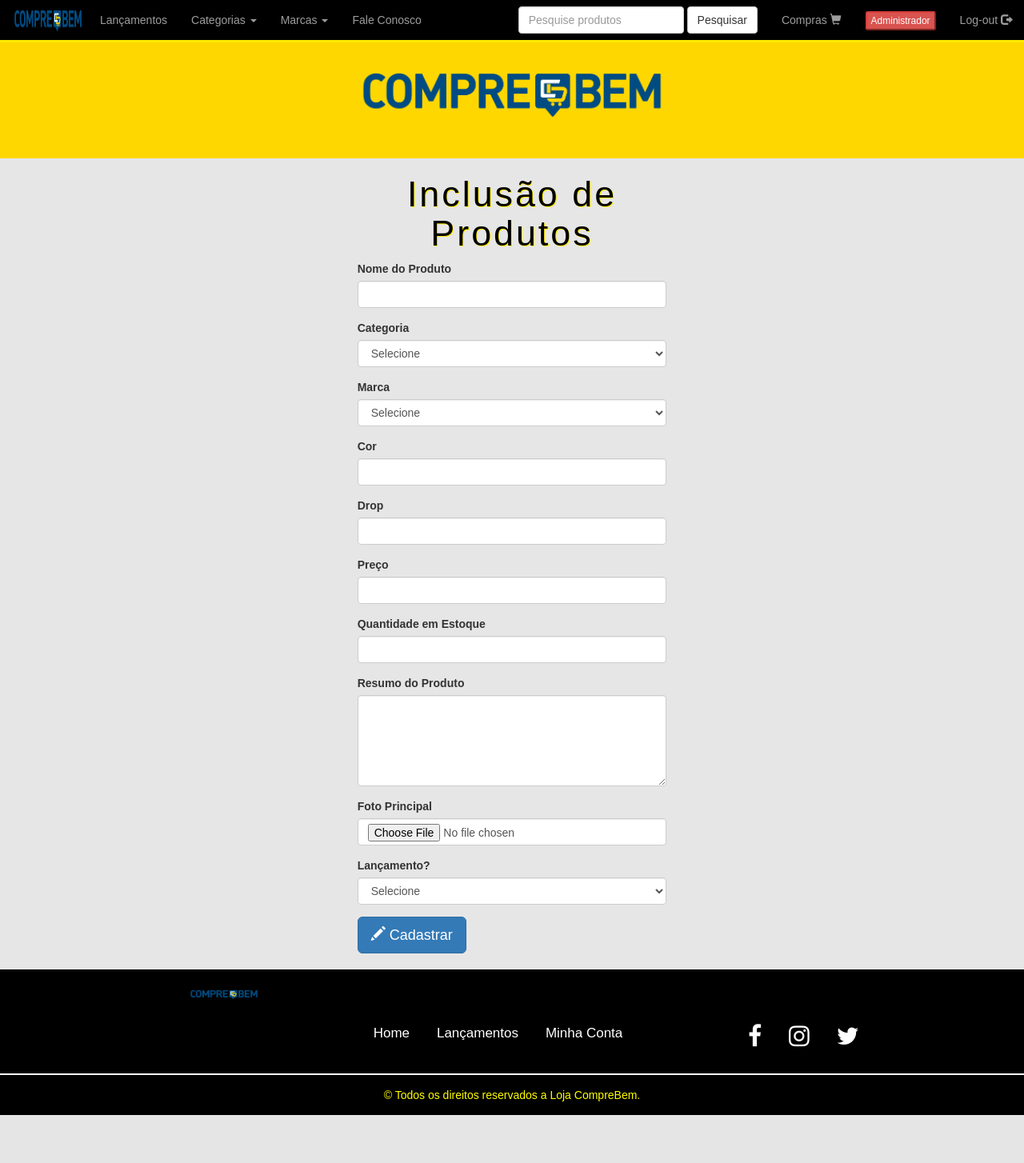
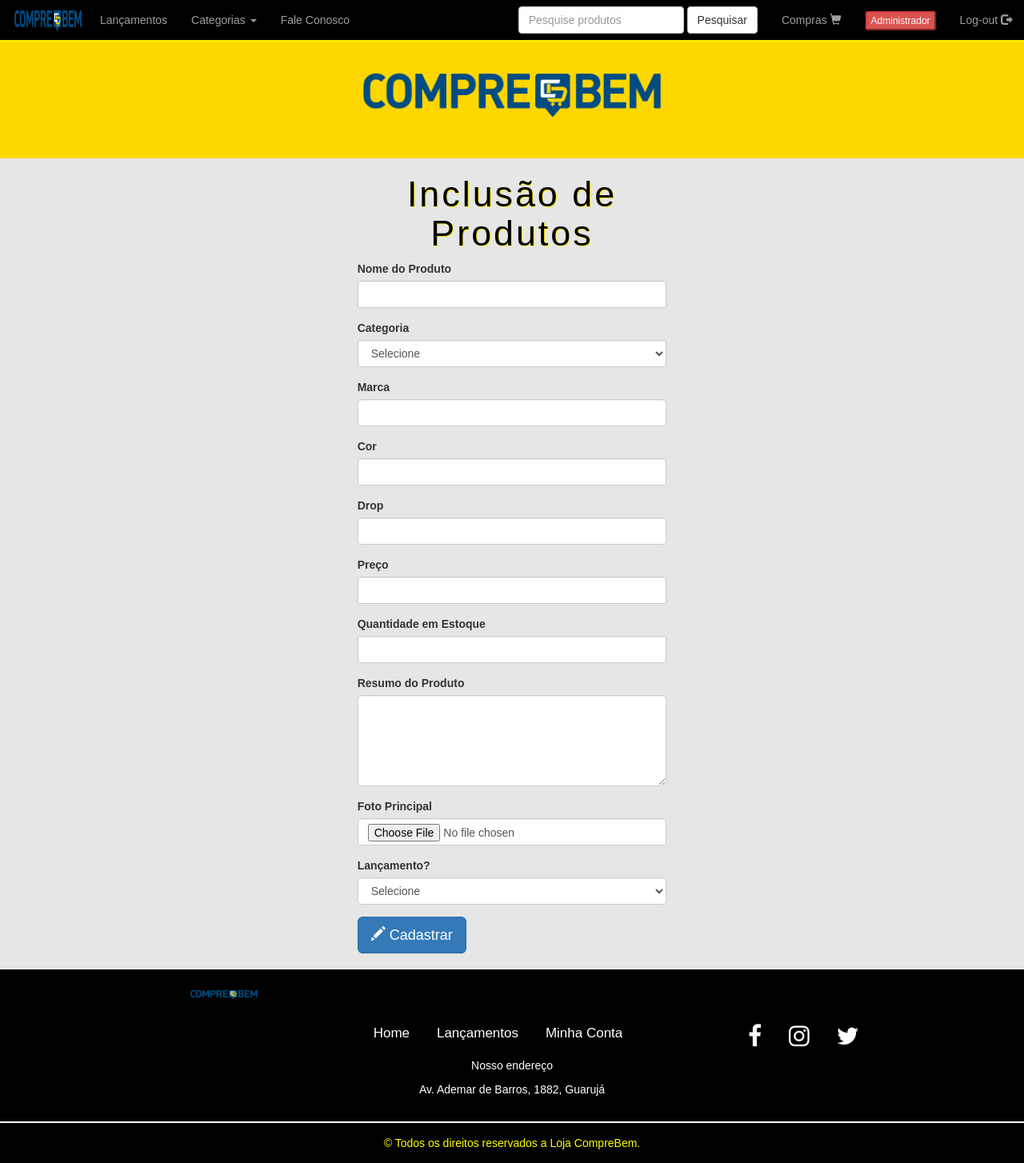
Before and after one commit to Brunavds/Comprebem, a PHP site: page /formProduto.php in a window 1280 px wide. Shown: the whole page at 80% size. Before the commit the page ends 1394 px from the top, so only its background shows below. Run offline with PHP 8.4, Linux system fonts and the light colour scheme; a user stored in the database is signed in; data comes from the database, SQL or seed files in the repository; data that the repository does not hold is empty; some libraries are stand-ins or nearby versions.

Commit message:
Atualização 12/01

```diff
--- a/lojacompre/categorias.php
+++ b/lojacompre/categorias.php
@@ -27,6 +27,7 @@
 				<?php $Consulta = $cn -> query("select * from vw_produto where nm_categoria = '$cat'");
 					while($Exibir = $Consulta -> fetch(PDO::FETCH_ASSOC))
 					{ ?>
+					<!-- mb_strimwidth é uma função em PHP que é usada para truncar uma string para um comprimento especificado -->
 						<div class="col-sm-3">
 							<img src="Produtos/<?php echo $Exibir['ds_img']; ?>" class="img-responsive" style="width:100%">
 							<div><h3><b><?php echo mb_strimwidth($Exibir['nm_nome'],0,30,'...'); ?></b></h3></div>
--- a/lojacompre/fim.php
+++ b/lojacompre/fim.php
@@ -25,7 +25,7 @@
 	<div class="container-fluid">
 		<div class="row">
 			<div class="col-sm-4 col-sm-offset-4 text-center">
-				<h2>Compra efetuada com sucesso, <?php echo $fomp;?>, seu pedido será entregue em até 10 dias úteis!!<br><br> Seu número de registro é: <b><?php echo $ticket; ?></b></h2>
+				<h2>Compra efetuada com sucesso, seu pedido será entregue em até 10 dias úteis!!<br><br> Seu número de registro é: <b><?php echo $ticket; ?></b></h2>
 			</div>
 		</div>
 	</div>
--- a/lojacompre/formProduto.php
+++ b/lojacompre/formProduto.php
@@ -33,7 +33,7 @@
 	include 'cabecalho.html';
 
     $consultaCategoria = $cn-> query("select * from tbl_categoria");
-    $consultaMarca = $cn-> query("select * from tbl_marca");
+
 	?>
 	<div class="container-fluid">
 		<div+ class="row">
@@ -54,13 +54,8 @@
 					</select>
 					</div>
 				    <div class="form-group">
-					<label for="sltautor">Marca</label>
-					<select class="form-control" name="sltmarca">
-					  <option value="">Selecione</option>
-                      <?php while($lista = $consultaMarca -> fetch(PDO::FETCH_ASSOC)) { ?>
-					  <option value="<?php echo $lista['id_marca']?>"><?php echo $lista['nm_marca']?></option>
-                      <?php } ?>
-					</select>
+						<label for="txtmarca">Marca</label>
+						<input type="txtmarca" type="text" class="form-control" required id="textmarca">
 					</div>
 					<div class="form-group">
 					<label for="txtcor">Cor</label>
--- a/lojacompre/nav.php
+++ b/lojacompre/nav.php
@@ -22,20 +22,6 @@
                     <li><a href="categorias.php?cat=Peita">Masculino</a></li>
                     <li><a href="categorias.php?cat=Feminino">Feminino</a></li>
                     <li><a href="categorias.php?cat=Infantil">Infantil</a></li>
-                </ul>
-                </li>
-                <li class="dropdown">
-                <a href="#" class="dropdown-toggle" data-toggle="dropdown" role="button" aria-haspopup="true" aria-expanded="false">Marcas <span class="caret"></span></a>
-                <ul class="dropdown-menu">
-                    <li><a href="marcas.php?cat=Chronic">Chronic</a></li>
-                    <li><a href="marcas.php?cat=Nike">Nike</a></li>
-                    <li><a href="marcas.php?cat=Wanted">Wanted</a></li>
-                    <li><a href="marcas.php?cat=HIGH">HIGH</a></li>
-                    <li><a href="marcas.php?cat=Trasher">Trasher</a></li>
-                    <li><a href="marcas.php?cat=Diamond">Diamond</a></li>
-                    <li><a href="marcas.php?cat=Fire Appel">Fire Appel</a></li>
-                    <li><a href="marcas.php?cat=Overcome">Overcome</a></li>
-                    <li><a href="marcas.php?cat=Santa Cruz">Santa Cruz</a></li>
                 </ul>
                 </li>
                 <li><a href="faleConosco.php">Fale Conosco</a></li>
--- a/lojacompre/rodape.html
+++ b/lojacompre/rodape.html
@@ -31,10 +31,13 @@
                    <li>
                         <a href="#"><i class="fa fa-twitter fa-2x"></i></a>
                    </li>
-                  </li>
                 </ul>
             </div>
        </div>
+    </div>
+    <div style="color:#ffffff; text-align: center;">
+        <p>Nosso endereço</p>
+        <p>Av. Ademar de Barros, 1882, Guarujá </p>
     </div>
 </footer>
 <div class="copyright" style="color:#fdeb00; background-color: black; border-top: 2px solid #ffffff;">
```
Also changed, not shown: lojacompre/carrinho.php (+9 -0 lines), lojacompre/frmAlterar.php (+3 -9 lines).
